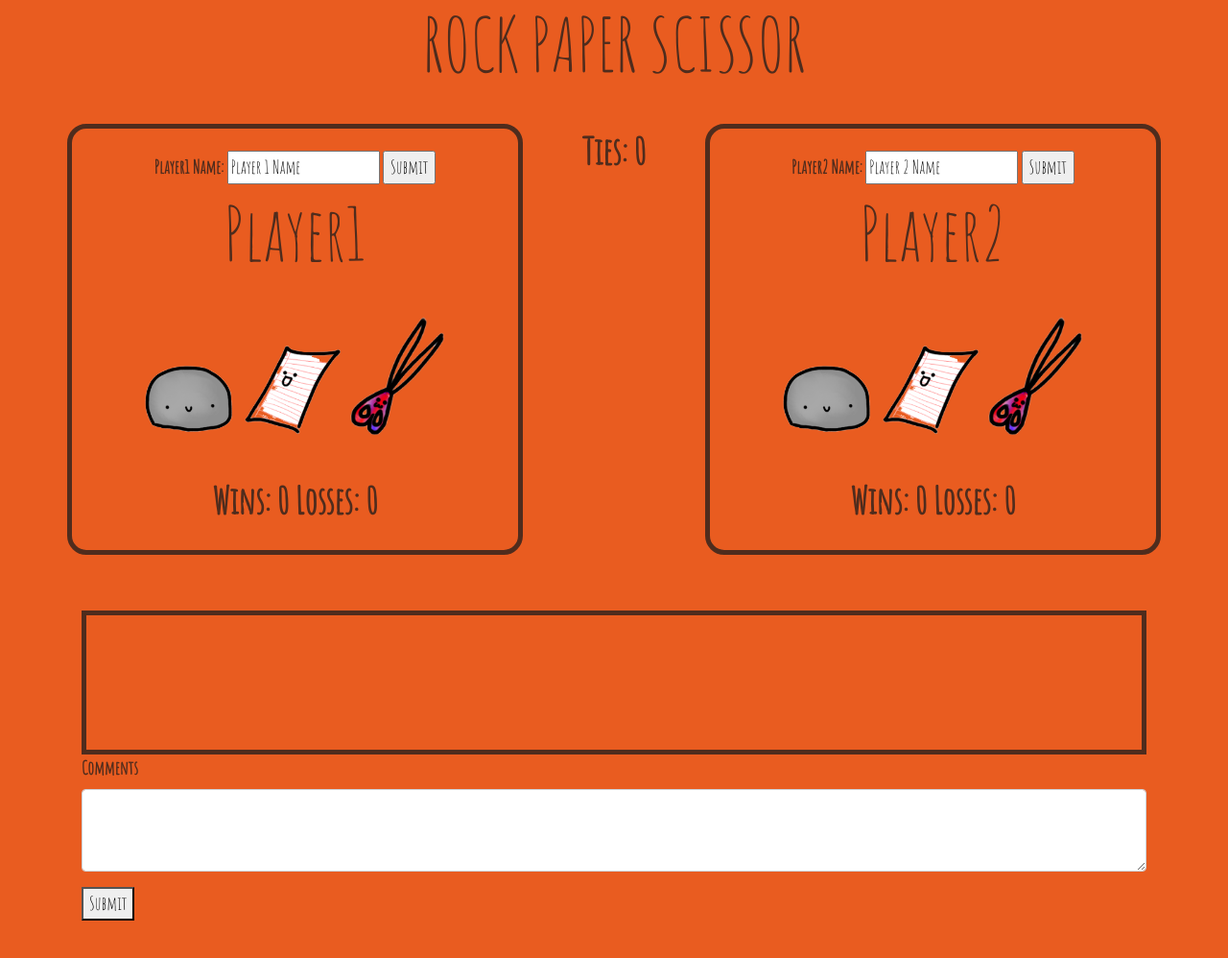
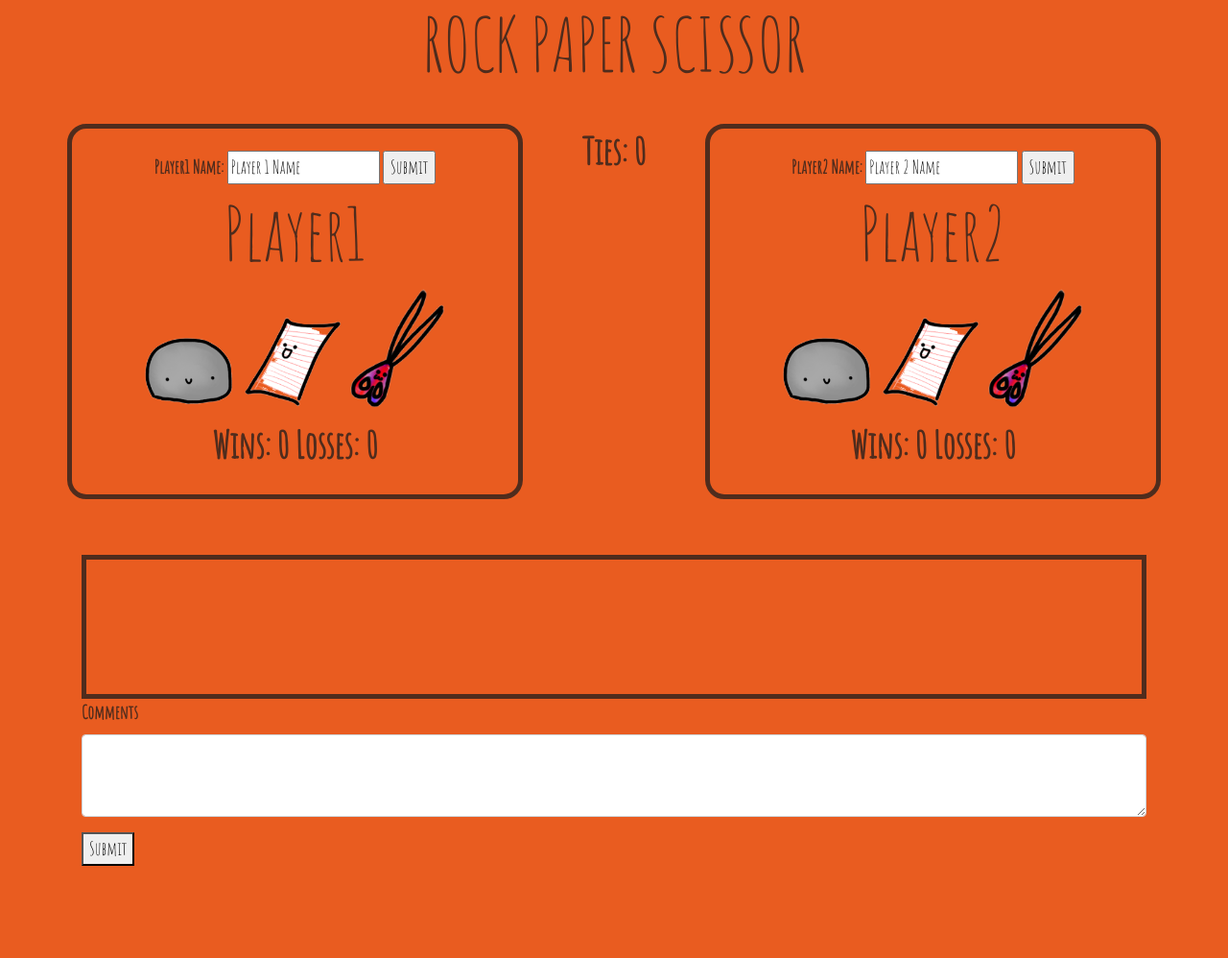
Before and after one commit to jwellstx/rps_multiplayer_online, a plain HTML site: page index.html in a window 1280 px wide. Shown: the whole page at 96% size. After the commit the page ends 957 px from the top, so only its background shows below. Drawn offline with nearby package versions, Linux system fonts and the light colour scheme; no server answers.

Commit message:
fixed some spacing issues

```diff
--- a/assets/css/style.css
+++ b/assets/css/style.css
@@ -36,7 +36,7 @@ h1 {
 
 .cSection {
     text-align: left;
-    margin-bottom: 25%;
+    margin-bottom: 5%;
 }
 
 .scores,
```
Also changed, not shown: index.html (+0 -4 lines).
